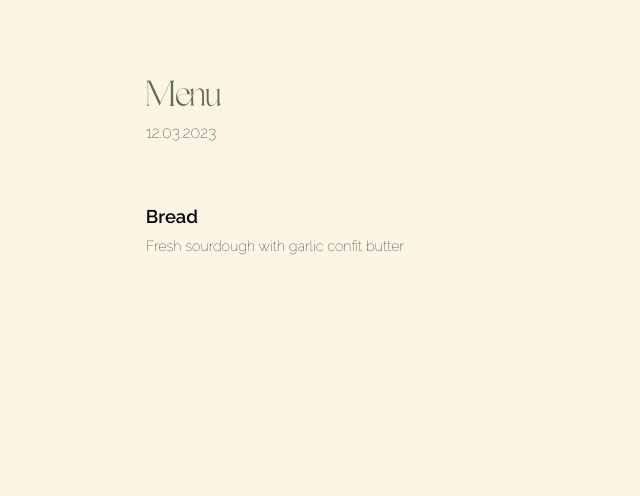
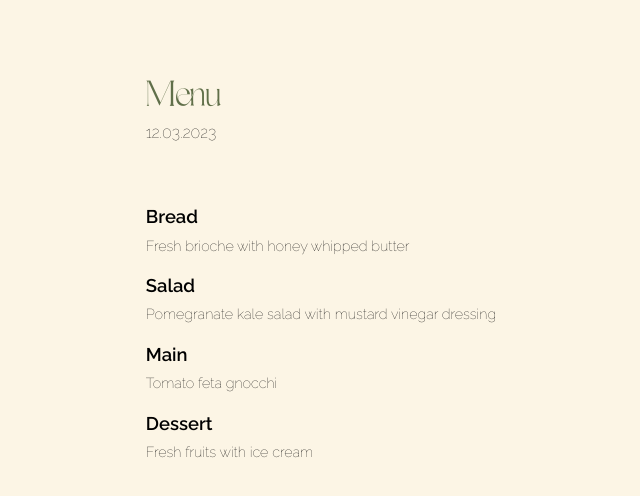
Before and after one commit to mchen10/dinner-club, a plain HTML site: page dec-3-dinner.html in a window 1280 px wide. Shown: the whole page, without its empty margins (273-913 px from the left). Drawn offline with Linux system fonts and the light colour scheme.

Commit message:
Update styling more

```diff
--- a/dec-3-dinner.html
+++ b/dec-3-dinner.html
@@ -25,6 +25,7 @@
       background-color: #FCF5E5;
     }
     a {
+      color: #000000;
       text-decoration: none;
       font-family: 'Raleway';
     }
@@ -121,7 +122,16 @@
     <p class="date">12.03.2023</p>
 
     <p class="dish-name">Bread</p>
-    <p class="dish-description">Fresh sourdough with garlic confit butter</p>
+    <p class="dish-description">Fresh brioche with honey whipped butter</p>
+
+    <p class="dish-name">Salad</p>
+    <p class="dish-description">Pomegranate kale salad with mustard vinegar dressing</p>
+
+    <p class="dish-name">Main</p>
+    <p class="dish-description">Tomato feta gnocchi</p>
+
+    <p class="dish-name">Dessert</p>
+    <p class="dish-description">Fresh fruits with ice cream</p>
   </div>
 </div>
 
```
Also changed, not shown: index.html (+2 -1 lines).
